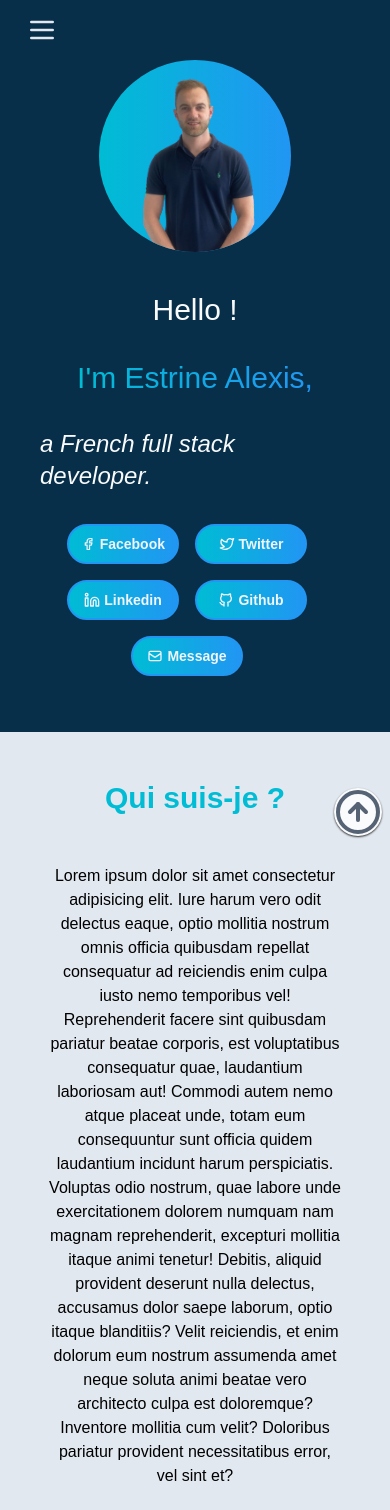
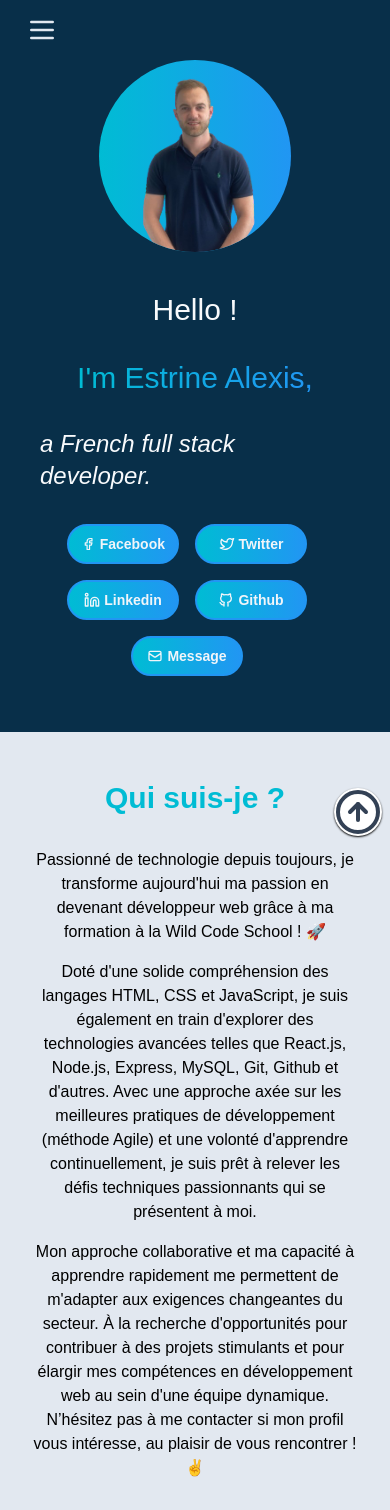
Before and after one commit to iSayZ/Portfolio, a React (Vite) app: page / in a window 390 px wide. Shown: the top 1510 px of the page. Built offline with nearby package versions, Linux system fonts and the light colour scheme; a web font is replaced by a local one.

Commit message:
Fixing InformationProject for desktop

```diff
--- a/src/App.jsx
+++ b/src/App.jsx
@@ -38,13 +38,11 @@ function App() {
     <>
       <MainProvider>
         <Header />
-        {/* <div className="absolute z-1"> */}
         <AboutMe />
-        {/* </div> */}
         <MyProjects />
         <Contact />
         <Footer />
-        <TopBtn ref={topBtn} />
+        <TopBtn topBtn={topBtn} />
       </MainProvider>
     </>
   );
--- a/src/components/About/AboutMe.jsx
+++ b/src/components/About/AboutMe.jsx
@@ -1,12 +1,11 @@
-import { useState } from 'react';
+import { useState } from "react";
 import { useRef, useEffect } from "react";
 import gsap from "gsap";
 import { ScrollTrigger } from "gsap/ScrollTrigger";
-import Skills from './Skills.jsx'
-import CV from './CV.jsx';
+import Skills from "./Skills.jsx";
+import CV from "./CV.jsx";
 
 function AboutMe() {
-
   gsap.registerPlugin(ScrollTrigger);
 
   const title = useRef(null);
@@ -15,9 +14,11 @@ function AboutMe() {
   const skills = useRef(null);
 
   useEffect(() => {
-      gsap.fromTo(title.current, {
+    gsap.fromTo(
+      title.current,
+      {
         opacity: 0,
-        y: 10
+        y: 10,
       },
       {
         opacity: 1,
@@ -27,13 +28,16 @@ function AboutMe() {
           trigger: "#about-me",
           start: "top center",
           end: "bottom center",
-            markers: false
+          markers: false,
+        },
       }
-      })
+    );
 
-      gsap.fromTo(aboutMe.current, {
+    gsap.fromTo(
+      aboutMe.current,
+      {
         opacity: 0,
-        y: 10
+        y: 10,
       },
       {
         opacity: 1,
@@ -44,13 +48,16 @@ function AboutMe() {
           trigger: "#about-me",
           start: "top center",
           end: "bottom center",
-            markers: false
+          markers: false,
+        },
       }
-      })
+    );
 
-      gsap.fromTo(btn.current, {
+    gsap.fromTo(
+      btn.current,
+      {
         opacity: 0,
-        y: 10
+        y: 10,
       },
       {
         opacity: 1,
@@ -61,13 +68,16 @@ function AboutMe() {
           trigger: "#about-me",
           start: "top center",
           end: "bottom center",
-            markers: false
+          markers: false,
+        },
       }
-      })
+    );
 
-      gsap.fromTo(skills.current, {
+    gsap.fromTo(
+      skills.current,
+      {
         opacity: 0,
-        y: 10
+        y: 10,
       },
       {
         opacity: 1,
@@ -78,36 +88,67 @@ function AboutMe() {
           trigger: aboutMe.current,
           start: "bottom center",
           end: "bottom center",
-            markers: false
+          markers: false,
+        },
       }
-      })
+    );
+  }, []);
 
-    }, [])
-
-    const [isVisible, setIsVisible] = useState(false)
+  const [isVisible, setIsVisible] = useState(false);
 
   const handleToggle = () => {
-        setIsVisible(!isVisible)
-    }
+    setIsVisible(!isVisible);
+  };
 
   return (
-        <div id='about-me' className="bg-slate-200 w-full h-full py-12 lg:py-20 lg:p-12 lg:px-40">
+    <div
+      id="about-me"
+      className="bg-slate-200 w-full h-full py-12 lg:py-20 lg:p-12 lg:px-40"
+    >
       <div className="text-center">
-                <h1 ref={title} className="text-3xl font-semibold text-cyan-500 m-0">Qui suis-je ?</h1>
-                <p ref={aboutMe} className="m-12">
-                Lorem ipsum dolor sit amet consectetur adipisicing elit. Iure harum vero odit delectus eaque, optio mollitia nostrum omnis officia quibusdam repellat consequatur ad reiciendis enim culpa iusto nemo temporibus vel!
-                Reprehenderit facere sint quibusdam pariatur beatae corporis, est voluptatibus consequatur quae, laudantium laboriosam aut! Commodi autem nemo atque placeat unde, totam eum consequuntur sunt officia quidem laudantium incidunt harum perspiciatis.
-                Voluptas odio nostrum, quae labore unde exercitationem dolorem numquam nam magnam reprehenderit, excepturi mollitia itaque animi tenetur! Debitis, aliquid provident deserunt nulla delectus, accusamus dolor saepe laborum, optio itaque blanditiis?
-                Velit reiciendis, et enim dolorum eum nostrum assumenda amet neque soluta animi beatae vero architecto culpa est doloremque? Inventore mollitia cum velit? Doloribus pariatur provident necessitatibus error, vel sint et?
+        <h1 ref={title} className="text-3xl font-semibold text-cyan-500 m-0">
+          Qui suis-je ?
+        </h1>
+        <div ref={aboutMe} className="m-8 space-y-4">
+          <p>
+          Passionné de technologie depuis toujours, je transforme aujourd'hui ma
+          passion en devenant développeur web grâce à ma formation à la Wild
+          Code School ! 🚀
           </p>
-                <a target='_blank' href="https://drive.google.com/file/d/1iFZXXkv7Cxj5rTLxZ4uw3EUzjk4_HF1y/view?usp=sharing">
-                <button ref={btn} className='mb-12 bg-orange-500 p-2 text-slate-50 font-semibold rounded shadow-black shadow-sm active:shadow-none hover:scale-105'>Voir mon CV</button>
+          <p>
+          Doté d'une solide compréhension des langages HTML,
+          CSS et JavaScript, je suis également en train d'explorer des
+          technologies avancées telles que React.js, Node.js, Express, MySQL,
+          Git, Github et d'autres. Avec une approche axée sur les meilleures
+          pratiques de développement (méthode Agile) et une volonté d'apprendre
+          continuellement, je suis prêt à relever les défis techniques
+          passionnants qui se présentent à moi.
+          </p>
+          <p>
+          Mon approche collaborative et ma capacité à apprendre rapidement me permettent de m'adapter aux
+          exigences changeantes du secteur. À la recherche d'opportunités pour
+          contribuer à des projets stimulants et pour élargir mes compétences en
+          développement web au sein d'une équipe dynamique. N’hésitez pas à me
+          contacter si mon profil vous intéresse, au plaisir de vous rencontrer
+          ! ✌️
+          </p>
+          </div>
+        <a
+          target="_blank"
+          href="https://drive.google.com/file/d/1iFZXXkv7Cxj5rTLxZ4uw3EUzjk4_HF1y/view?usp=sharing"
+        >
+          <button
+            ref={btn}
+            className="mb-12 bg-orange-500 p-2 text-slate-50 font-semibold rounded shadow-black shadow-sm active:shadow-none hover:scale-105"
+          >
+            Voir mon CV
+          </button>
         </a>
       </div>
       {/* {isVisible && <CV handleToggle={handleToggle} />} */}
       <Skills skills={skills} />
     </div>
-    )
+  );
 }
 
 export default AboutMe;
--- a/src/components/Header/Header.jsx
+++ b/src/components/Header/Header.jsx
@@ -21,13 +21,13 @@ function Header() {
         gsap.to(burgerMenu.current, {
             opacity: 0.95,
             x: 0,
-            duration: 1
+            duration: 0.7
         })
         :
         gsap.to(burgerMenu.current, {
             opacity: 0.95,
             x: `-100%`,
-            duration: 1
+            duration: 0.7
         })
     }, [isVisible])
 
--- a/src/components/MyProjects/ProjectContainer.jsx
+++ b/src/components/MyProjects/ProjectContainer.jsx
@@ -1,7 +1,7 @@
 function ProjectContainer ({ project, openPopup }) {
     return (
-        <div className="mb-8 flex flex-col items-center bg-slate-900/50 rounded shadow-xl overflow-hidden">
-            <div className="min-h-auto w-full bg-slate-300 relative md:w-2/5 rounded">
+        <div className="mb-8 flex flex-col items-center bg-slate-900/50 rounded shadow-xl overflow-hidden lg:w-45% lg:flex-none">
+            <div className="min-h-auto w-full bg-slate-300 relative rounded">
                     <img src={project.img[project.imgTop]} alt="" className="w-full h-full object-fill rounded-tl-sm rounded-tr-sm" />
                     <div onClick={openPopup} className="absolute top-0 left-0 right-0 bottom-0 w-full h-full opacity-0 bg-slate-900 rounded-tl-sm rounded-tr-sm flex justify-center items-center cursor-pointer hover:opacity-80">
                         <p className="text-slate-100">Cliquez ici pour en savoir plus...</p>
--- a/src/components/TopBtn/TopBtn.jsx
+++ b/src/components/TopBtn/TopBtn.jsx
@@ -1,7 +1,7 @@
-function TopBtn({ ref }) {
+function TopBtn({ topBtn }) {
 
     return (
-        <a href="#top" ref={ref} className="fixed bottom-2 right-2 bg-white rounded-full opacity-80 shadow-black shadow-sm hover:opacity-100 hover:scale-105">
+        <a href="#top" ref={topBtn} className="fixed bottom-2 right-2 bg-white rounded-full opacity-80 shadow-black shadow-sm hover:opacity-100 hover:scale-105">
             <svg class="h-12 w-12 text-slate-700"  viewBox="0 0 24 24"  fill="none"  stroke="currentColor"  stroke-width="2"  stroke-linecap="round"  stroke-linejoin="round">  <circle cx="12" cy="12" r="10" />  <polyline points="16 12 12 8 8 12" />  <line x1="12" y1="16" x2="12" y2="8" /></svg>
         </a>
     )
--- a/tailwind.config.js
+++ b/tailwind.config.js
@@ -25,11 +25,11 @@ module.exports = withMT({
   content: ["./index.html", "./src/**/*.{vue,js,ts,jsx,tsx}"],
   theme: {
     extend: {
+      width: {
+                '45%': '45%',
+              },
       colors: {
-        // Importer la couleur "sky" avec toutes ses teintes
         sky: colors.sky,
-
-        // Importer la couleur "slate" avec toutes ses teintes
         slate: colors.slate,
       },
     },
```
Also changed, not shown: src/components/MyProjects/InformationProject.jsx (+12 -9 lines), src/components/MyProjects/MyProjects.jsx (+9 -7 lines), public/assets/projects/portfolio/accueil.png. Lines whose indentation alone changed are shown as unchanged.
